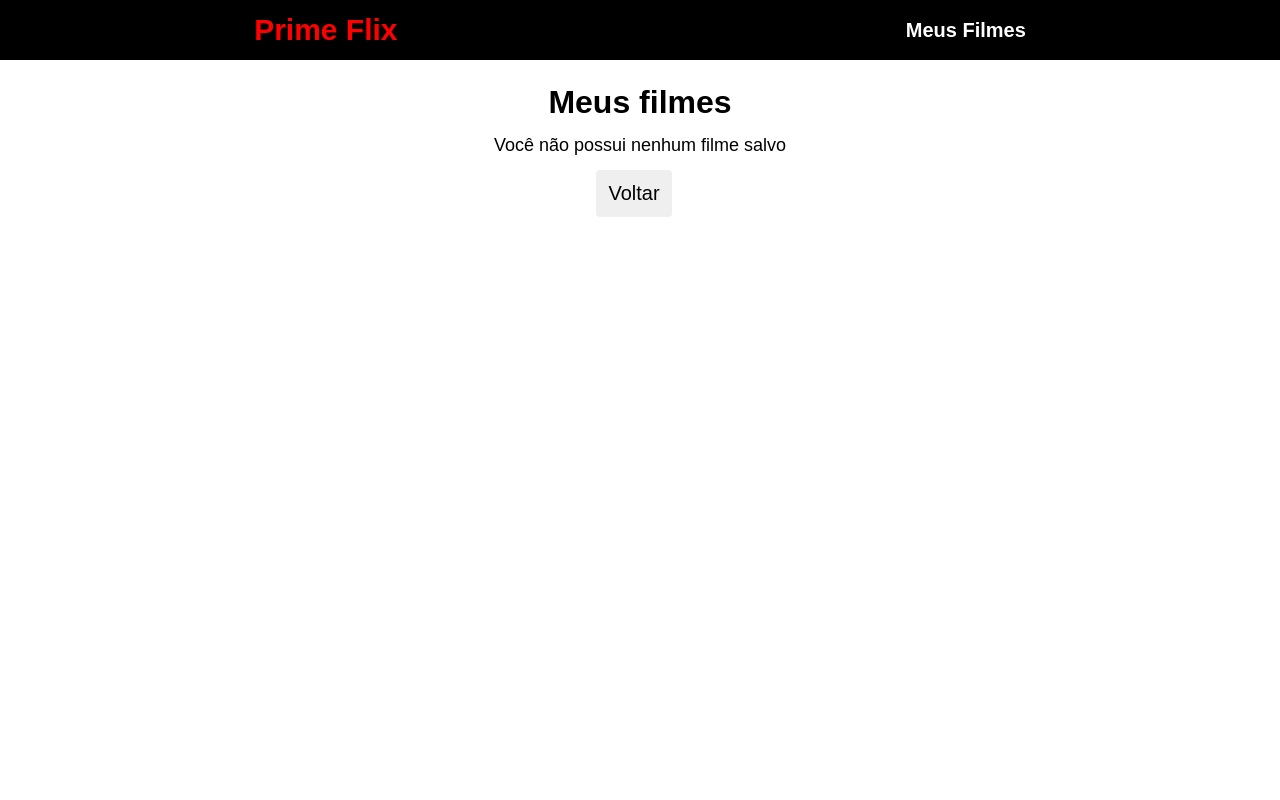
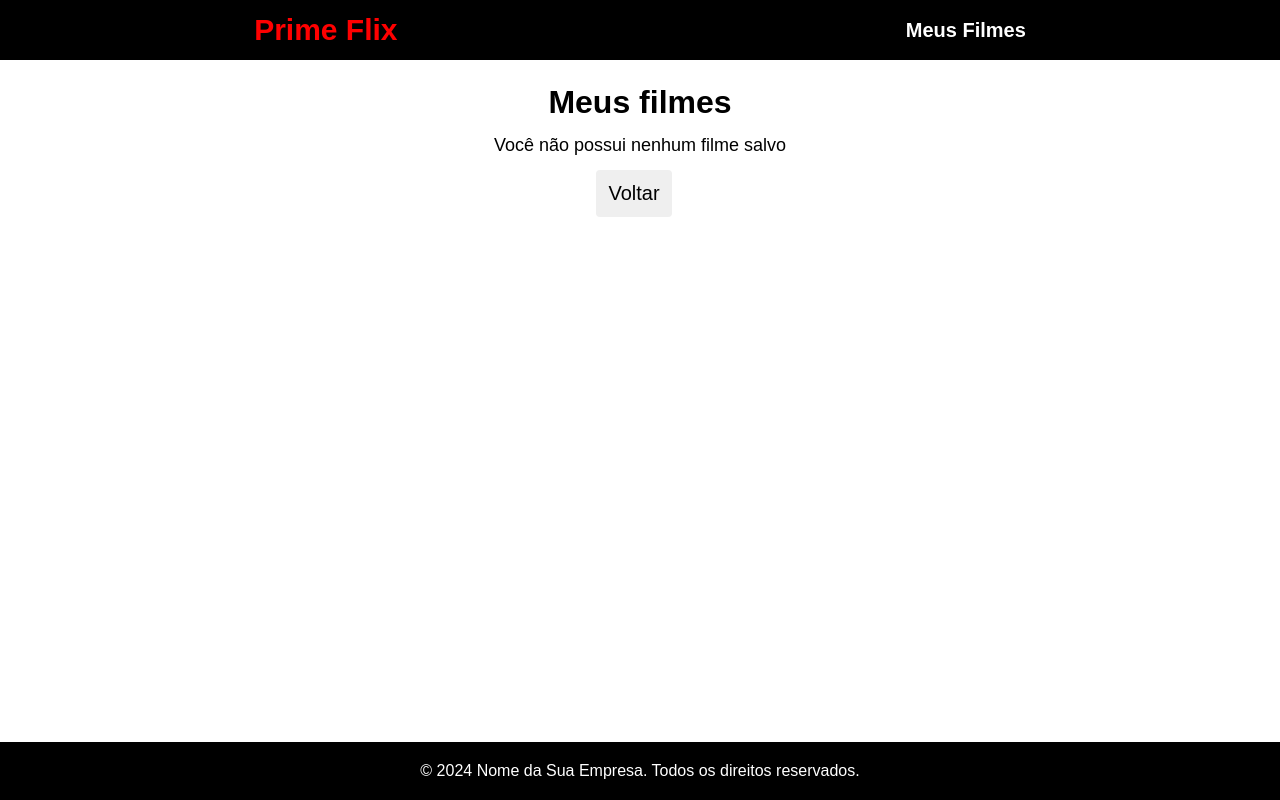
Before and after one commit to furlanilucas/primeflix, a React (Create React App) app: page /favoritos in a window 1280 px wide. Built offline with nearby package versions, Linux system fonts and the light colour scheme.

Commit message:
Adicionado o Footer e realizado alterações no css

```diff
--- /dev/null
+++ b/src/components/Footer/footer.css
@@ -0,0 +1,13 @@
+
+.footer {
+  text-align: center;
+  padding: 20px;
+  background-color: #000000;
+  color: white;
+  position: fixed;
+  bottom: 0;
+  left: 0;
+  right: 0;
+  width: 100%;
+  z-index: 1000;
+}
--- /dev/null
+++ b/src/components/Footer/index.js
@@ -0,0 +1,14 @@
+// Footer.js
+import React from 'react';
+import './footer.css'; // Você pode criar um arquivo CSS para estilizar o footer
+
+function Footer() {
+  const currentYear = new Date().getFullYear();
+  return (
+    <footer className="footer">
+      <p>&copy; {currentYear} Nome da Sua Empresa. Todos os direitos reservados.</p>
+    </footer>
+  );
+}
+
+export default Footer;
--- a/src/pages/Favoritos/index.js
+++ b/src/pages/Favoritos/index.js
@@ -2,46 +2,44 @@ import { useEffect, useState } from 'react';
 import './favoritos.css';
 import { Link, useNavigate } from 'react-router-dom';
 import { toast } from 'react-toastify';
+import Footer from '../../components/Footer'; // Importando o Footer
 
-function Favoritos(){
+function Favoritos() {
   const [filmes, setFilmes] = useState([]);
   const navigate = useNavigate();
 
-  useEffect(()=>{
-
+  useEffect(() => {
     const minhaLista = localStorage.getItem("@primeflix");
     setFilmes(JSON.parse(minhaLista) || []);
-
   }, []);
 
-  function excluirFilme(id){
-    let filtroFilmes = filmes.filter((item)=>{
-      return(item.id !== id);
+  function excluirFilme(id) {
+    let filtroFilmes = filmes.filter((item) => {
+      return (item.id !== id);
     });
     setFilmes(filtroFilmes);
     localStorage.setItem("@primeflix", JSON.stringify(filtroFilmes));
-    toast.success("Filme excluido com sucesso")
-
+    toast.success("Filme excluído com sucesso");
   }
 
-  function voltar(){
+  function voltar() {
     navigate(-1); // Volta para a página anterior
   }
 
-  return(
+  return (
     <div className="meus-filmes">
       <h1>Meus filmes</h1>
       {filmes.length === 0 && <span>Você não possui nenhum filme salvo</span>}
 
       <ul>
         {filmes.map((item) => {
-          return(
+          return (
             <li key={item.id}>
               <span>{item.title}</span>
 
               <div>
-                <Link className="ver-detalhes"to={`/filme/${item.id}`}>Ver detalhes</Link>
-                <button className="excluir-button"onClick={()=> excluirFilme(item.id)}>Excluir</button>
+                <Link className="ver-detalhes" to={`/filme/${item.id}`}>Ver detalhes</Link>
+                <button className="excluir-button" onClick={() => excluirFilme(item.id)}>Excluir</button>
               </div>
             </li>
           )
@@ -49,6 +47,8 @@ function Favoritos(){
       </ul>
 
       <button className="voltar-button" onClick={voltar}>Voltar</button> {/* Botão de voltar */}
+
+<Footer />
     </div>
   );
 }
--- a/src/pages/Filme/index.js
+++ b/src/pages/Filme/index.js
@@ -3,6 +3,7 @@ import { useParams , useNavigate} from 'react-router-dom'
 import './filme-info.css';
 import api from '../../services/api';
 import { toast } from 'react-toastify';
+import Footer from '../../components/Footer';
 
 function Filme(){
   const { id } = useParams();
@@ -85,7 +86,7 @@ function voltar(){
         </button>
         <button onClick={voltar}>Voltar</button>
       </div>
-
+<Footer/>
     </div>
   )
 }
--- a/src/pages/Home/index.js
+++ b/src/pages/Home/index.js
@@ -1,6 +1,7 @@
 import { useEffect, useState } from 'react'
 import api from '../../services/api';
 import {Link} from 'react-router-dom'
+import Footer from '../../components/Footer';
 import './home.css';
 
 
@@ -32,6 +33,7 @@ function Home() {
     }
 
     return (
+        <>
             <div className='container'>
                 <div className='lista-filmes'>
                     {filmes.map((filme) => {
@@ -45,6 +47,8 @@ function Home() {
                     })}
                 </div>
             </div>
+            <Footer />
+        </>
     );
 }
 
```
Lines whose indentation alone changed are shown as unchanged.
